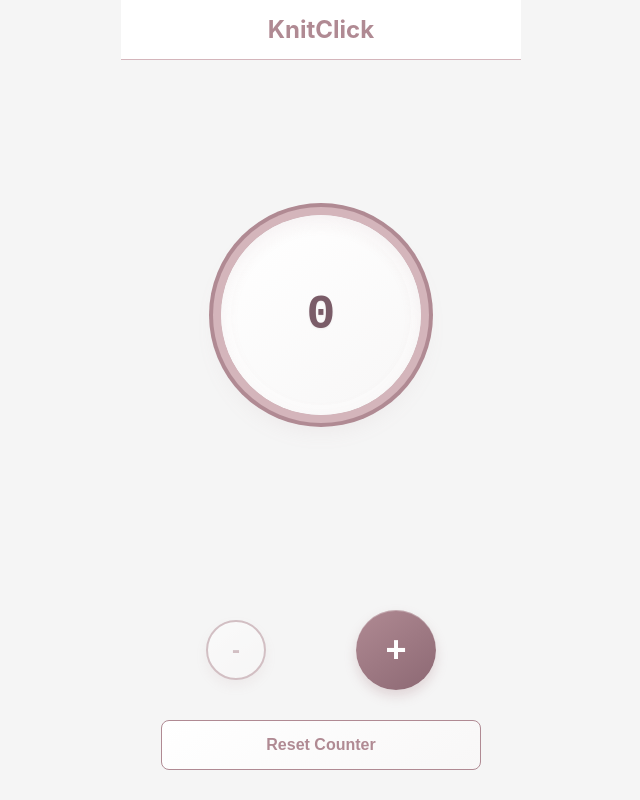
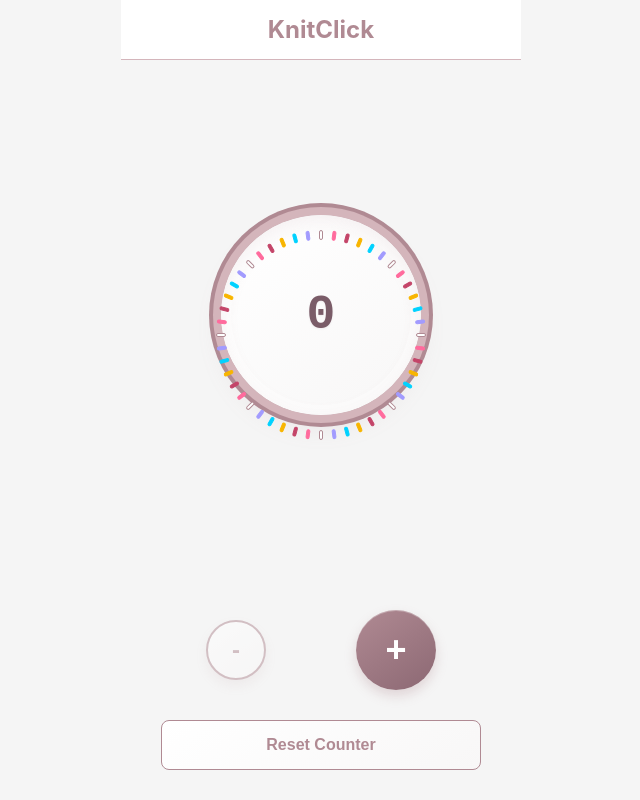
Before and after one commit to DianaSparrow/knitclick-mobile, a React (Vite) app: page / in a window 1280 px wide. Shown: the whole page, without its empty margins (319-959 px from the left). Built offline with nearby package versions, Linux system fonts and the light colour scheme.

Commit message:
Refactor styles for pin element in App.css
Updated styles for the pin element, including size and positioning adjustments.

```diff
--- a/src/App.css
+++ b/src/App.css
@@ -84,17 +84,17 @@ body {
   transition: transform 0.3s ease-out;
 }
 
-.white-pin {
+.pin {
   position: absolute;
   top: 50%;
   left: 50%;
-  transform: translate(-50%, 80px);
-  width: 6px;
-  height: 15px;
-  background: #ffffff;
-  border: 1px solid #b08a93;
+  width: 4px;
+  height: 10px;
+  margin-left: -2px;
+  margin-top: -5px;
   border-radius: 2px;
-  box-shadow: 0 2px 4px rgba(176,138,147, 0.4);
+  border: 1px solid;
+  transform-origin: center center;
   z-index: 10;
 }
 
```
